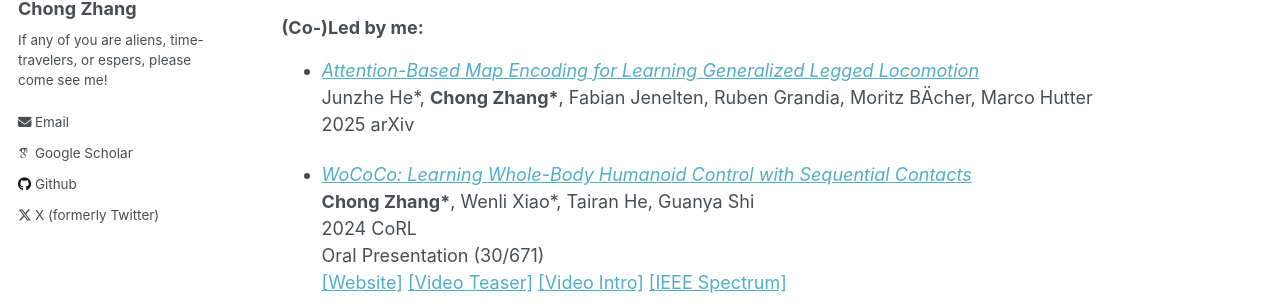
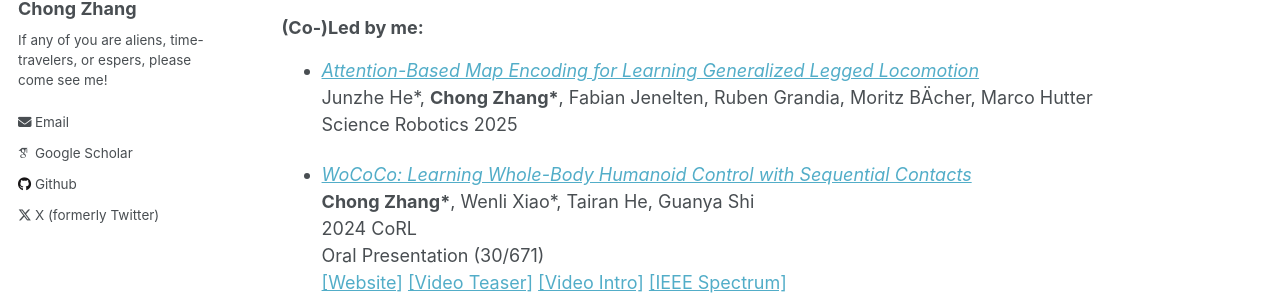
Before and after one commit to zita-ch/zita-ch.github.io, a Jekyll site: the page built from _pages/publications.md, in a window 1280 px wide and 900 px high. Shown: the part 293-600 px from the top of the window. Built offline with Jekyll 4.4.1, drawn with Linux system fonts in a browser that asks for light colours; some web fonts are replaced.

Commit message:
update sr

```diff
--- a/_pages/publications.md
+++ b/_pages/publications.md
@@ -17,9 +17,9 @@ author_profile: true
 
 ### (Co-)Led by me:
 
-+ [_Attention-Based Map Encoding for Learning Generalized Legged Locomotion_](https://arxiv.org/abs/2506.09588)
++ [_Attention-Based Map Encoding for Learning Generalized Legged Locomotion_](https://www.science.org/doi/10.1126/scirobotics.adv3604)
   Junzhe He\*, **Chong Zhang\***, Fabian Jenelten, Ruben Grandia, Moritz BÄcher, Marco Hutter
-  2025 arXiv
+  Science Robotics 2025
 
 + [_WoCoCo: Learning Whole-Body Humanoid Control with Sequential Contacts_](https://arxiv.org/abs/2406.06005)
   **Chong Zhang\***, Wenli Xiao\*, Tairan He, Guanya Shi
```
Also changed, not shown: _pages/about.md (+1 -1 lines), 2 other files.
